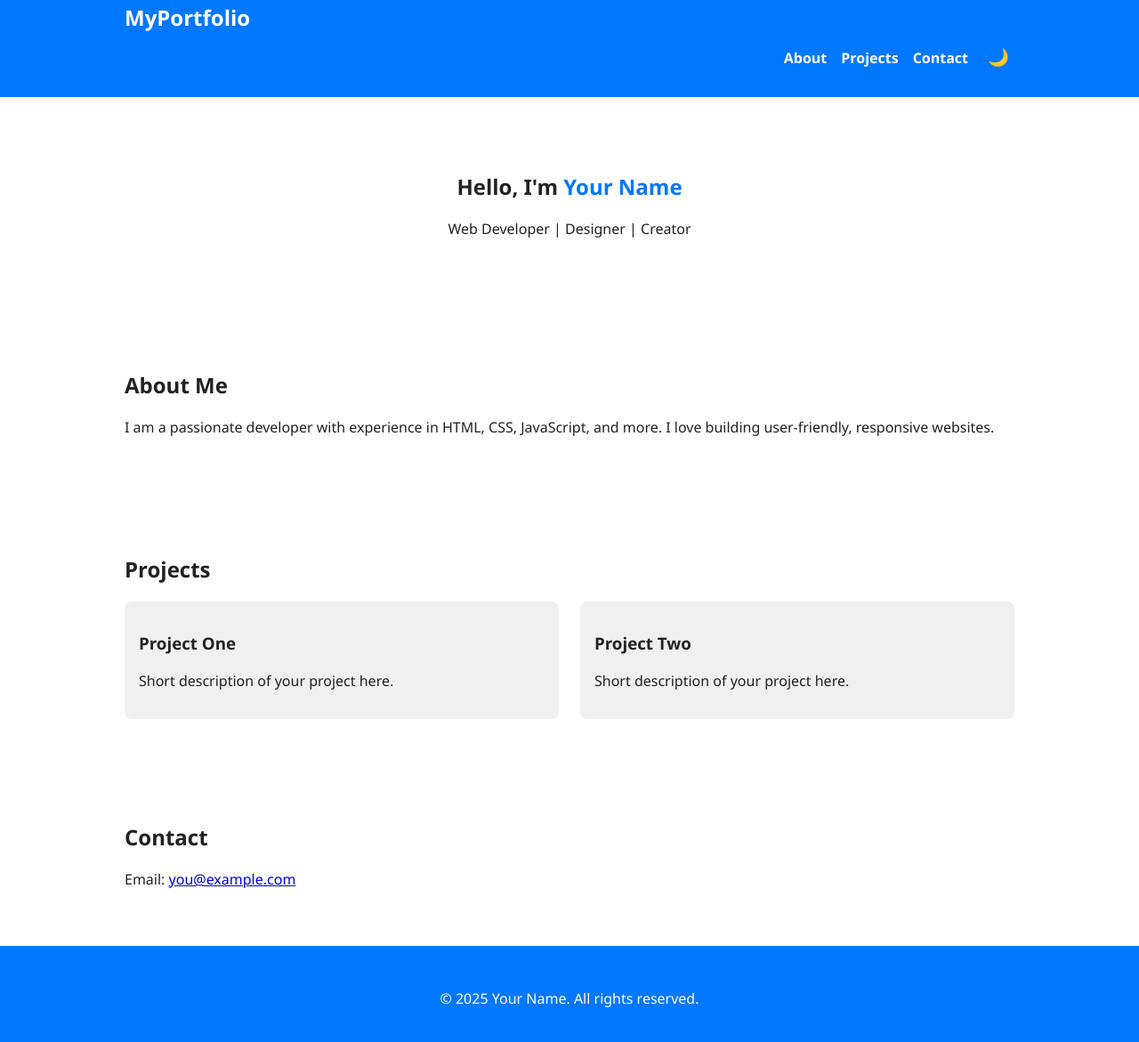
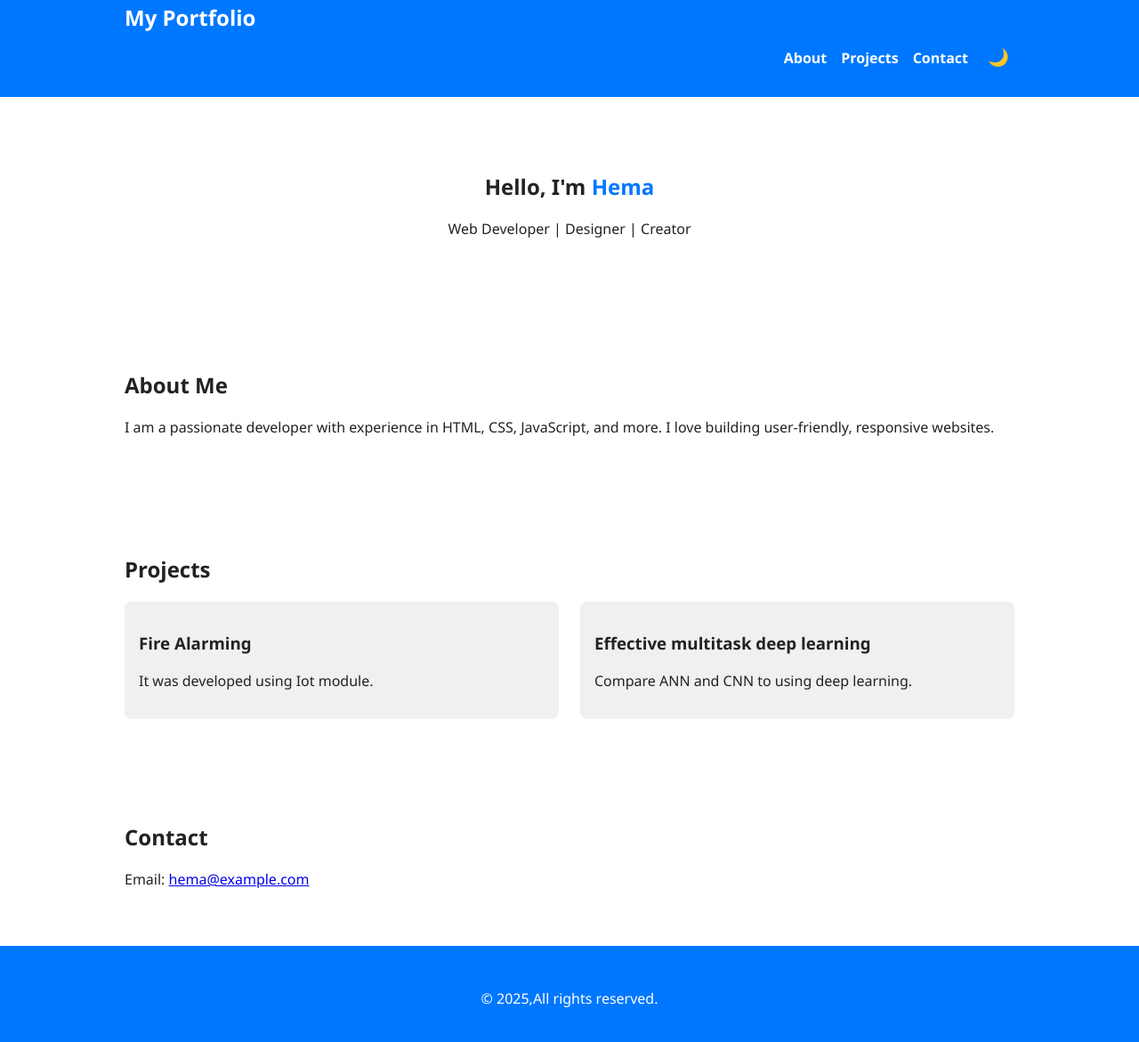
Before and after one commit to hemanatarajan2003/Portfolio1, a plain HTML site: page index.html in a window 1280 px wide. Shown: the part 29-1200 px from the top of the page at 89% size. Drawn offline with Linux system fonts and the light colour scheme; a script that the page names is missing.

Commit message:
Update index.html

```diff
--- a/index.html
+++ b/index.html
@@ -9,7 +9,7 @@
 <body>
   <header>
     <div class="container">
-      <h1 class="logo">MyPortfolio</h1>
+      <h1 class="logo">My Portfolio</h1>
       <nav>
         <ul>
           <li><a href="#about">About</a></li>
@@ -23,7 +23,7 @@
 
   <section id="hero">
     <div class="container">
-      <h2>Hello, I'm <span>Your Name</span></h2>
+      <h2>Hello, I'm <span>Hema</span></h2>
       <p>Web Developer | Designer | Creator</p>
     </div>
   </section>
@@ -40,12 +40,12 @@
       <h2>Projects</h2>
       <div class="project-grid">
         <div class="project-card">
-          <h3>Project One</h3>
-          <p>Short description of your project here.</p>
+          <h3>Fire Alarming</h3>
+          <p>It was developed using Iot module.</p>
         </div>
         <div class="project-card">
-          <h3>Project Two</h3>
-          <p>Short description of your project here.</p>
+          <h3>Effective multitask deep learning</h3>
+          <p>Compare ANN and CNN to using deep learning.</p>
         </div>
       </div>
     </div>
@@ -54,12 +54,12 @@
   <section id="contact">
     <div class="container">
       <h2>Contact</h2>
-      <p>Email: <a href="mailto:you@example.com">you@example.com</a></p>
+      <p>Email: <a href="mailto:hema@example.com">hema@example.com</a></p>
     </div>
   </section>
 
   <footer>
-    <p>© 2025 Your Name. All rights reserved.</p>
+    <p>© 2025,All rights reserved.</p>
   </footer>
 
   <script src="script.js"></script>
```
